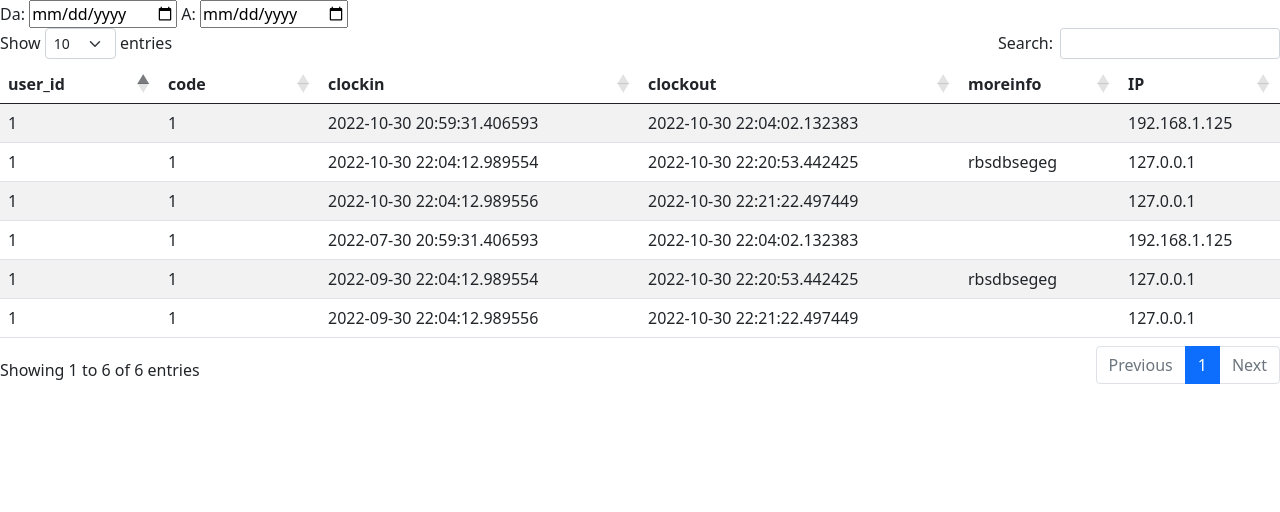
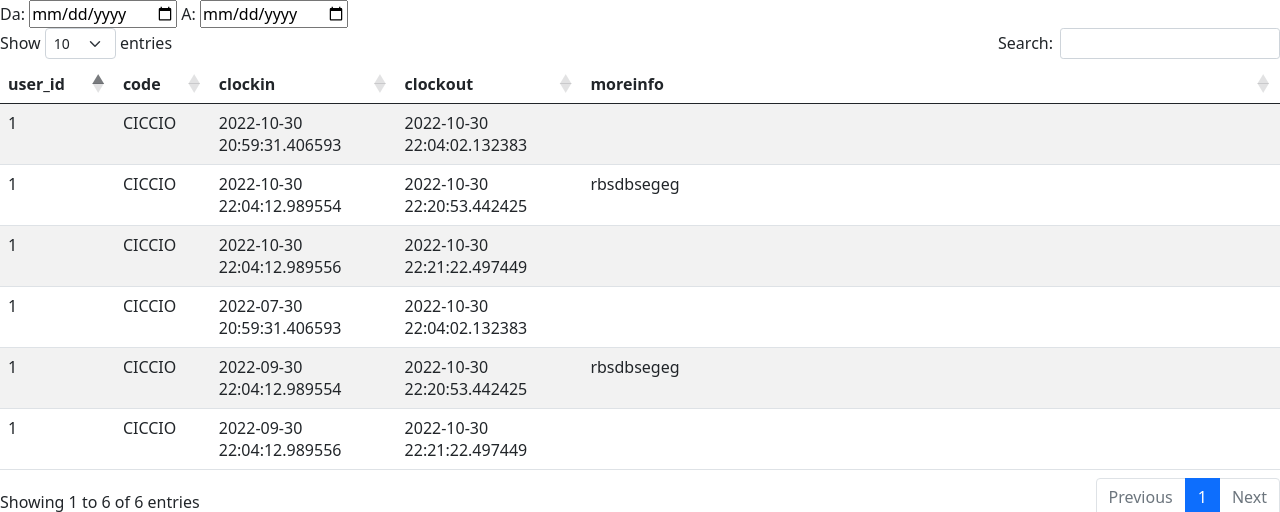
Before and after one commit to ITKewai/ProgettoERP, a Flask app: page /a in a window 1280 px wide. Shown: the top 512 px of the page. Run offline with Flask 2, Linux system fonts and the light colour scheme; a user stored in the database is signed in; data comes from the database, SQL or seed files in the repository; some libraries are stand-ins or nearby versions.

Commit message:
Update ClockTable.html

```diff
--- a/templates/ClockTable.html
+++ b/templates/ClockTable.html
@@ -10,12 +10,12 @@
     <thead>
       <tr>
 <!--        <th style="width:10%">id</th>-->
-        <th style="width:10%">user_id</th>
-        <th style="width:10%">code</th>
-        <th style="width:20%">clockin</th>
-        <th style="width:20%">clockout</th>
-        <th style="width:10%">moreinfo</th>
-        <th style="width:10%">IP</th>
+        <th style="width:5%">user_id</th>
+        <th style="width:5%">code</th>
+        <th style="width:10%">clockin</th>
+        <th style="width:10%">clockout</th>
+        <th style="width:40%">moreinfo</th>
+<!--        <th style="width:10%">IP</th>-->
       </tr>
     </thead>
     <tbody>
@@ -33,7 +33,11 @@
 $(document).ready(function () {
     var the_start_date = ''
     var the_end_date = ''
-
+    var the_code = {
+    {% for x in WorkCode.query.all() %}
+       {{x.id}}:"{{x.description}}",
+    {% endfor %}
+    }
     ClockTable = $('#clocktable').DataTable({
         ajax: {
             url: '/api/ClockTable',
@@ -48,11 +52,11 @@ $(document).ready(function () {
         columns: [
 <!--            {data: 'id', orderable: true},-->
             {data: 'user_id', orderable: true},
-            {data: 'code', orderable: true},
+            {data: 'code', orderable: true, render: function (data) {return the_code[data]}},
             {data: 'clockin', orderable: true},
             {data: 'clockout', orderable: true},
             {data: 'moreinfo', orderable: true},
-            {data: 'IP', orderable: true},
+<!--            {data: 'IP', orderable: true},-->
         ],
     });
 
```
